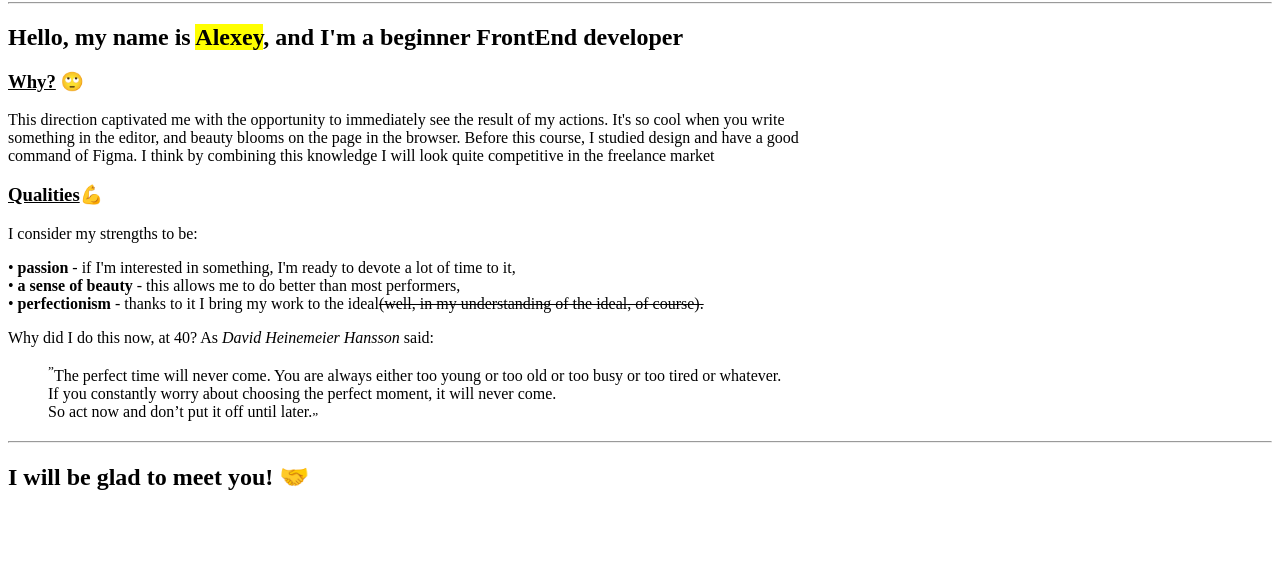
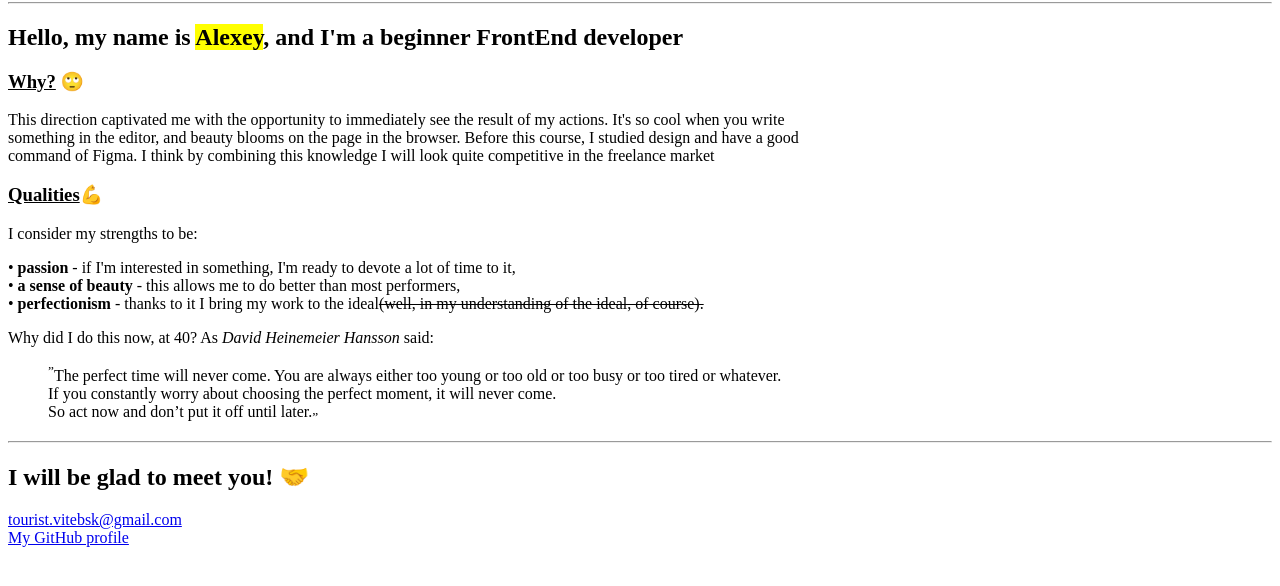
Before and after one commit to tourist-vitebsk/I-Fox-HTML, a website: page About/index.html in a window 1280 px wide. Shown: the part 78-664 px from the top of the page. Drawn offline with Linux system fonts and the light colour scheme.

Commit message:
addet email & Git Profile

```diff
--- a/About/index.html
+++ b/About/index.html
@@ -28,5 +28,7 @@
     </blockquote>
 <hr/>
 <H2>I will be glad to meet you! &#129309;</H2>
+<a href="mailto:tourist.vitebsk@gmail.com">tourist.vitebsk@gmail.com</a><br />
+<a href="https://github.com/tourist-vitebsk" target="_blank">My GitHub profile</a>
 </body>
 </html>
```
